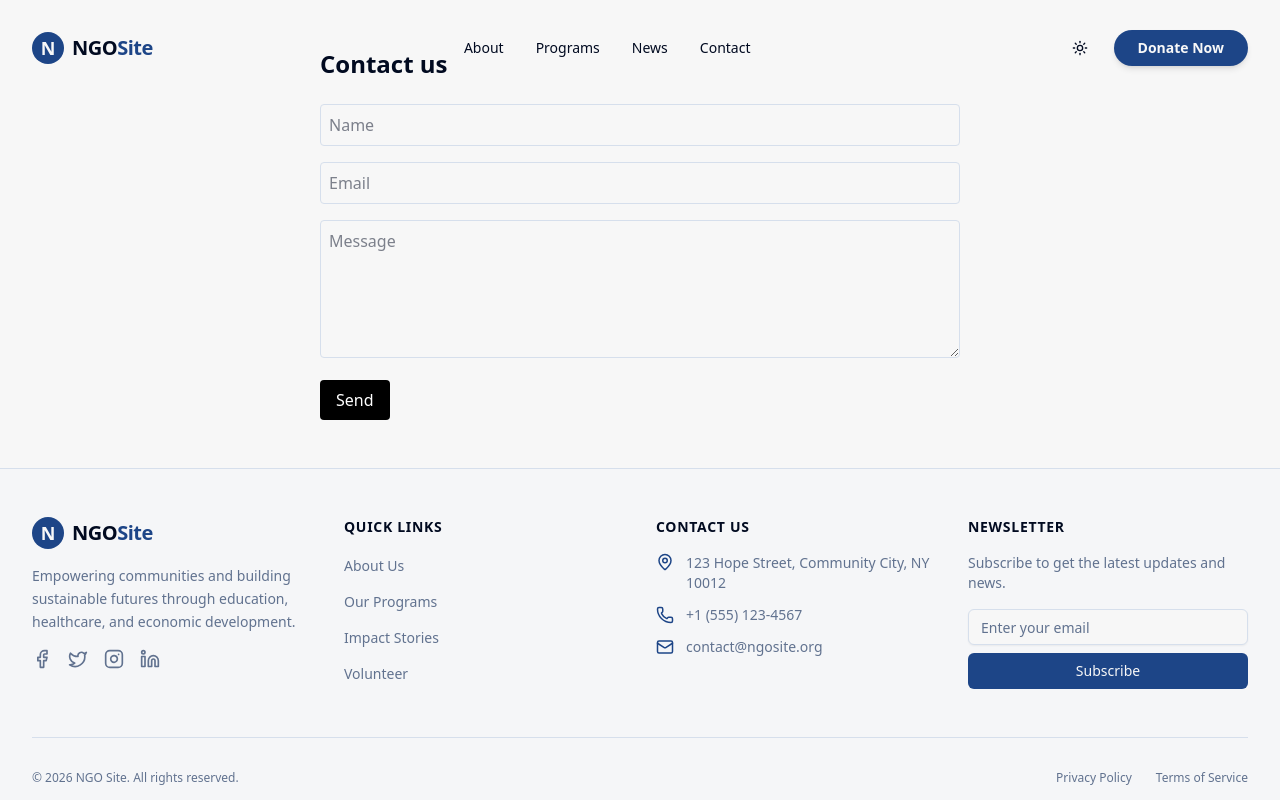
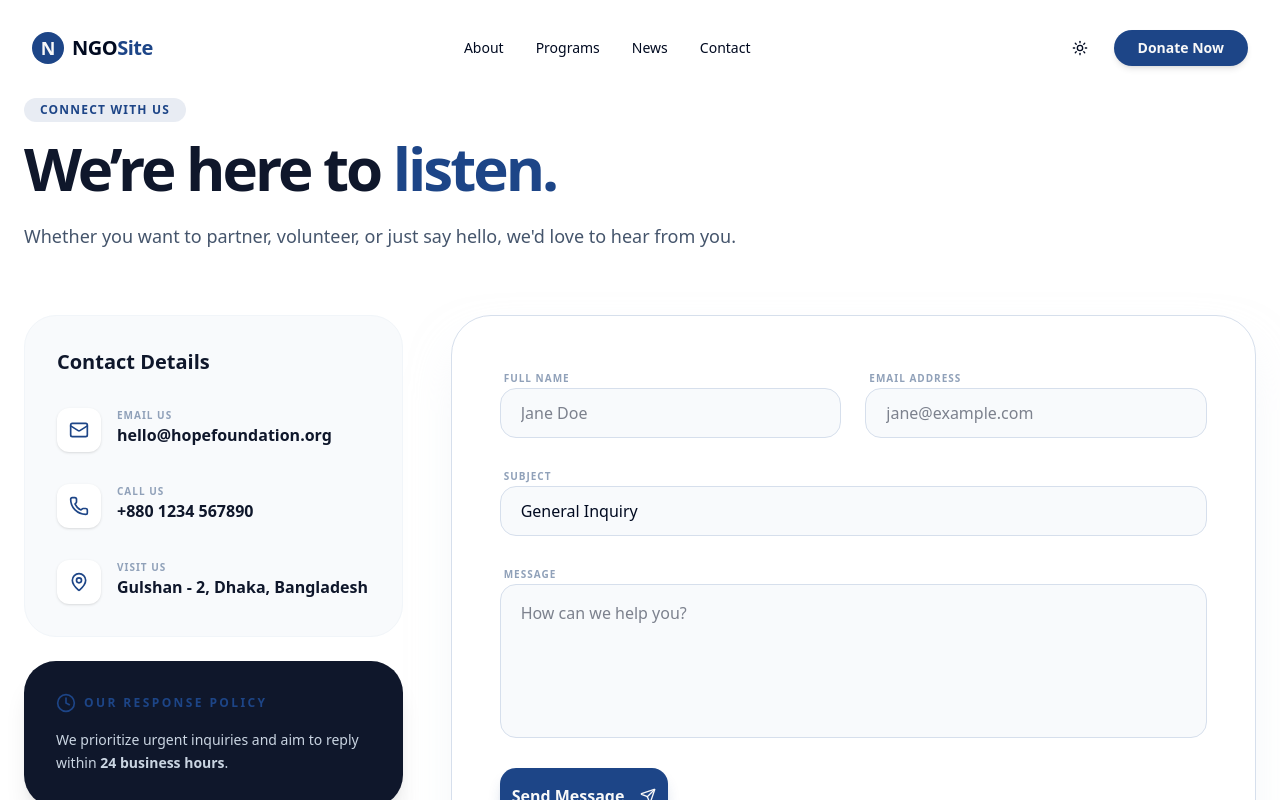
Before and after one commit to MdAbdullahIbnNoor/ngo-business-nextjs, a Next.js app: page /contact in a window 1280 px wide. Shown: the top 800 px of the page. Built offline with nearby package versions, Linux system fonts and the light colour scheme.

Commit message:
Most public seeable pages in frontend are done & backend initialization is done as well

```diff
--- a/app/(public)/contact/page.tsx
+++ b/app/(public)/contact/page.tsx
@@ -1,52 +1,177 @@
 'use client';
 
 import { useState } from 'react';
+import { Mail, Phone, MapPin, Send, Clock, CheckCircle2, AlertCircle } from 'lucide-react';
+import { Button } from "@/components/ui/button";
 
 export default function ContactPage() {
-  const [form, setForm] = useState({ name: '', email: '', message: '' });
-  const [status, setStatus] = useState<string | null>(null);
+  const [loading, setLoading] = useState(false);
+  const [status, setStatus] = useState<'idle' | 'success' | 'error'>('idle');
 
-  async function submit(e: React.FormEvent) {
+  async function handleSubmit(e: React.FormEvent<HTMLFormElement>) {
     e.preventDefault();
+    setLoading(true);
+    setStatus('idle');
+
+    const formData = new FormData(e.currentTarget);
+    const data = Object.fromEntries(formData.entries());
+
+    try {
       const res = await fetch('/api/contact', {
         method: 'POST',
         headers: { 'Content-Type': 'application/json' },
-      body: JSON.stringify(form),
+        body: JSON.stringify(data),
       });
-    setStatus(res.ok ? 'Thanks! We will reach out soon.' : 'Something went wrong.');
-    if (res.ok) setForm({ name: '', email: '', message: '' });
+
+      if (res.ok) {
+        setStatus('success');
+        (e.target as HTMLFormElement).reset();
+      } else {
+        setStatus('error');
+      }
+    } catch (err) {
+      setStatus('error');
+    } finally {
+      setLoading(false);
+    }
   }
 
   return (
-    <section className="mx-auto max-w-2xl px-4 py-12">
-      <h1 className="text-2xl font-bold">Contact us</h1>
-      <form onSubmit={submit} className="mt-6 space-y-4">
-        <input
-          className="w-full rounded border p-2"
-          placeholder="Name"
-          value={form.name}
-          onChange={(e) => setForm({ ...form, name: e.target.value })}
+    <main className="min-h-screen bg-white pt-24 pb-20">
+      <div className="mx-auto max-w-7xl px-6">
+
+        {/* Header */}
+        <div className="mb-16 max-w-3xl">
+          <span className="inline-block rounded-full bg-primary/10 px-4 py-1 text-xs font-bold uppercase tracking-widest text-primary mb-4">
+            Connect With Us
+          </span>
+          <h1 className="text-4xl font-black tracking-tighter text-slate-900 md:text-6xl mb-6">
+            We’re here to <span className="text-primary">listen.</span>
+          </h1>
+          <p className="text-lg text-slate-600 leading-relaxed">
+            Whether you want to partner, volunteer, or just say hello, we'd love to hear from you.
+          </p>
+        </div>
+
+        <div className="grid gap-12 lg:grid-cols-12">
+
+          {/* Left Side: Info Cards */}
+          <div className="lg:col-span-4 space-y-6">
+            <div className="rounded-[2rem] bg-slate-50 p-8 border border-slate-100">
+              <h3 className="text-xl font-black text-slate-900 mb-8">Contact Details</h3>
+
+              <div className="space-y-8">
+                <div className="flex items-start gap-4">
+                  <div className="bg-white p-3 rounded-xl shadow-sm text-primary flex items-center justify-center">
+                    <Mail className="h-5 w-5" />
+                  </div>
+                  <div>
+                    <p className="text-[10px] font-black uppercase tracking-widest text-slate-400">Email us</p>
+                    <p className="font-bold text-slate-900 break-all">hello@hopefoundation.org</p>
+                  </div>
+                </div>
+
+                <div className="flex items-start gap-4">
+                  <div className="bg-white p-3 rounded-xl shadow-sm text-primary flex items-center justify-center">
+                    <Phone className="h-5 w-5" />
+                  </div>
+                  <div>
+                    <p className="text-[10px] font-black uppercase tracking-widest text-slate-400">Call us</p>
+                    <p className="font-bold text-slate-900">+880 1234 567890</p>
+                  </div>
+                </div>
+
+                <div className="flex items-start gap-4">
+                  <div className="bg-white p-3 rounded-xl shadow-sm text-primary flex items-center justify-center">
+                    <MapPin className="h-5 w-5" />
+                  </div>
+                  <div>
+                    <p className="text-[10px] font-black uppercase tracking-widest text-slate-400">Visit us</p>
+                    <p className="font-bold text-slate-900">Gulshan - 2, Dhaka, Bangladesh</p>
+                  </div>
+                </div>
+              </div>
+            </div>
+
+            <div className="rounded-[2rem] bg-slate-900 p-8 text-white shadow-xl">
+              <div className="flex items-center gap-2 mb-4 text-primary">
+                <Clock className="h-5 w-5" />
+                <span className="text-xs font-black uppercase tracking-[0.2em]">Our Response Policy</span>
+              </div>
+              <p className="text-slate-300 text-sm leading-relaxed">
+                We prioritize urgent inquiries and aim to reply within <strong>24 business hours</strong>.
+              </p>
+            </div>
+          </div>
+
+          {/* Right Side: The Form */}
+          <div className="lg:col-span-8">
+            <div className="rounded-[2.5rem] border bg-white p-8 md:p-12 shadow-2xl shadow-slate-200/50">
+
+              {status === 'success' ? (
+                <div className="text-center py-12 animate-in fade-in zoom-in duration-300">
+                  <div className="w-20 h-20 bg-green-100 text-green-600 rounded-full flex items-center justify-center mx-auto mb-6">
+                    <CheckCircle2 className="w-10 h-10" />
+                  </div>
+                  <h2 className="text-3xl font-black text-slate-900 mb-2">Message Received!</h2>
+                  <p className="text-slate-500 mb-8">Thank you for reaching out. We'll be in touch soon.</p>
+                  <Button onClick={() => setStatus('idle')} variant="outline" className="rounded-full px-8">
+                    Send another message
+                  </Button>
+                </div>
+              ) : (
+                <form onSubmit={handleSubmit} className="space-y-6">
+                  <div className="grid gap-6 md:grid-cols-2">
+                    <div className="space-y-2">
+                      <label className="text-[10px] font-black uppercase tracking-widest text-slate-400 ml-1">Full Name</label>
+                      <input name="name" required type="text" placeholder="Jane Doe" className="w-full rounded-2xl border bg-slate-50 px-5 py-3 outline-none focus:ring-2 focus:ring-primary/20 transition-all" />
+                    </div>
+                    <div className="space-y-2">
+                      <label className="text-[10px] font-black uppercase tracking-widest text-slate-400 ml-1">Email Address</label>
+                      <input name="email" required type="email" placeholder="jane@example.com" className="w-full rounded-2xl border bg-slate-50 px-5 py-3 outline-none focus:ring-2 focus:ring-primary/20 transition-all" />
+                    </div>
+                  </div>
+
+                  <div className="space-y-2">
+                    <label className="text-[10px] font-black uppercase tracking-widest text-slate-400 ml-1">Subject</label>
+                    <select
+                      name="subject"
                       required
-        />
-        <input
-          className="w-full rounded border p-2"
-          placeholder="Email"
-          type="email"
-          value={form.email}
-          onChange={(e) => setForm({ ...form, email: e.target.value })}
-          required
-        />
-        <textarea
-          className="w-full rounded border p-2"
-          placeholder="Message"
-          rows={5}
-          value={form.message}
-          onChange={(e) => setForm({ ...form, message: e.target.value })}
-          required
-        />
-        <button className="rounded bg-black px-4 py-2 text-white">Send</button>
+                      className="w-full rounded-2xl border bg-slate-50 px-5 py-3 outline-none focus:ring-2 focus:ring-primary/20 transition-all appearance-none cursor-pointer"
+                    >
+                      <option value="General Inquiry">General Inquiry</option>
+                      <option value="Partnership">Partnership Proposal</option>
+                      <option value="Media">Media & Press</option>
+                      <option value="Donation">Donation Question</option>
+                    </select>
+                  </div>
+
+                  <div className="space-y-2">
+                    <label className="text-[10px] font-black uppercase tracking-widest text-slate-400 ml-1">Message</label>
+                    <textarea name="message" required rows={5} placeholder="How can we help you?" className="w-full rounded-2xl border bg-slate-50 px-5 py-4 outline-none focus:ring-2 focus:ring-primary/20 transition-all resize-none"></textarea>
+                  </div>
+
+                  {status === 'error' && (
+                    <div className="flex items-center gap-2 text-red-600 bg-red-50 p-4 rounded-xl border border-red-100">
+                      <AlertCircle className="h-5 w-5" />
+                      <p className="text-sm font-bold">Failed to send. Please try again.</p>
+                    </div>
+                  )}
+
+                  <Button
+                    type="submit"
+                    disabled={loading}
+                    className="w-full md:w-auto h-14 rounded-2xl px-12 text-md font-black shadow-lg shadow-primary/20 transition-all hover:scale-[1.02] active:scale-95"
+                  >
+                    {loading ? "Sending..." : "Send Message"}
+                    <Send className="ml-2 h-4 w-4" />
+                  </Button>
                 </form>
-      {status && <p className="mt-4 text-sm text-gray-700">{status}</p>}
-    </section>
+              )}
+            </div>
+          </div>
+        </div>
+      </div>
+    </main>
   );
 }
--- a/app/api/contact/route.ts
+++ b/app/api/contact/route.ts
@@ -1,16 +1,30 @@
 import { NextResponse } from 'next/server';
-import Contact from '@/lib/models/Contact';
-import { connectDB } from '@/lib/db';
 
-export async function POST(req: Request) {
-  await connectDB();
-  const data = await req.json();
-  const doc = await Contact.create(data);
-  return NextResponse.json(doc, { status: 201 });
+export async function POST(request: Request) {
+  try {
+    const body = await request.json();
+    const { name, email, subject, message } = body;
+
+    // Basic server-side validation
+    if (!name || !email || !message) {
+      return NextResponse.json(
+        { error: 'Missing required fields' },
+        { status: 400 }
+      );
+    }
+
+    // Simulate sending email (delay)
+    await new Promise((resolve) => setTimeout(resolve, 1000));
+
+    // In a real application, you would send the email here using a service like Resend, SendGrid, etc.
+    // console.log('Email received:', { name, email, subject, message });
+
+    return NextResponse.json({ success: true, message: 'Message sent successfully' });
+  } catch (error) {
+    console.error('Contact form error:', error);
+    return NextResponse.json(
+      { error: 'Failed to send message' },
+      { status: 500 }
+    );
+  }
 }
-
-export async function GET() {
-  await connectDB();
-  const docs = await Contact.find().sort({ createdAt: -1 });
-  return NextResponse.json(docs);
-}
```
Lines whose indentation alone changed are shown as unchanged.
